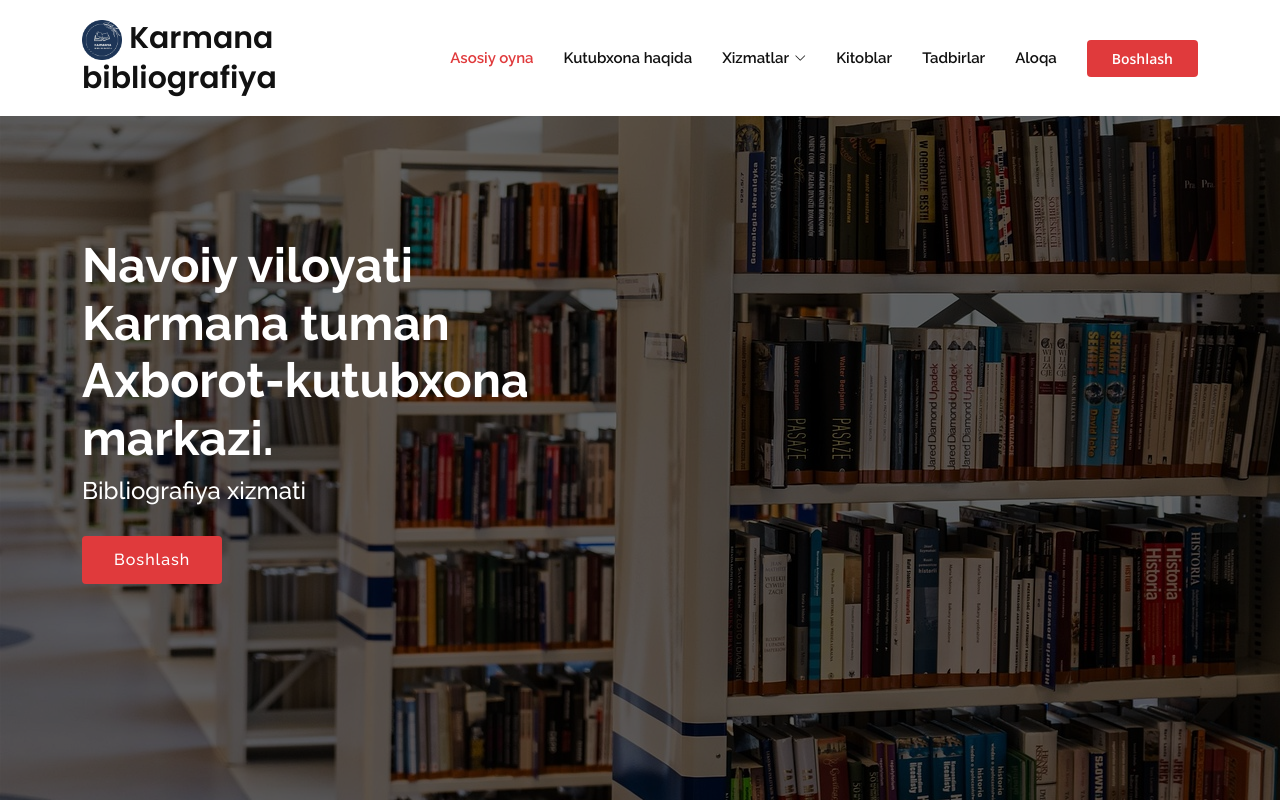
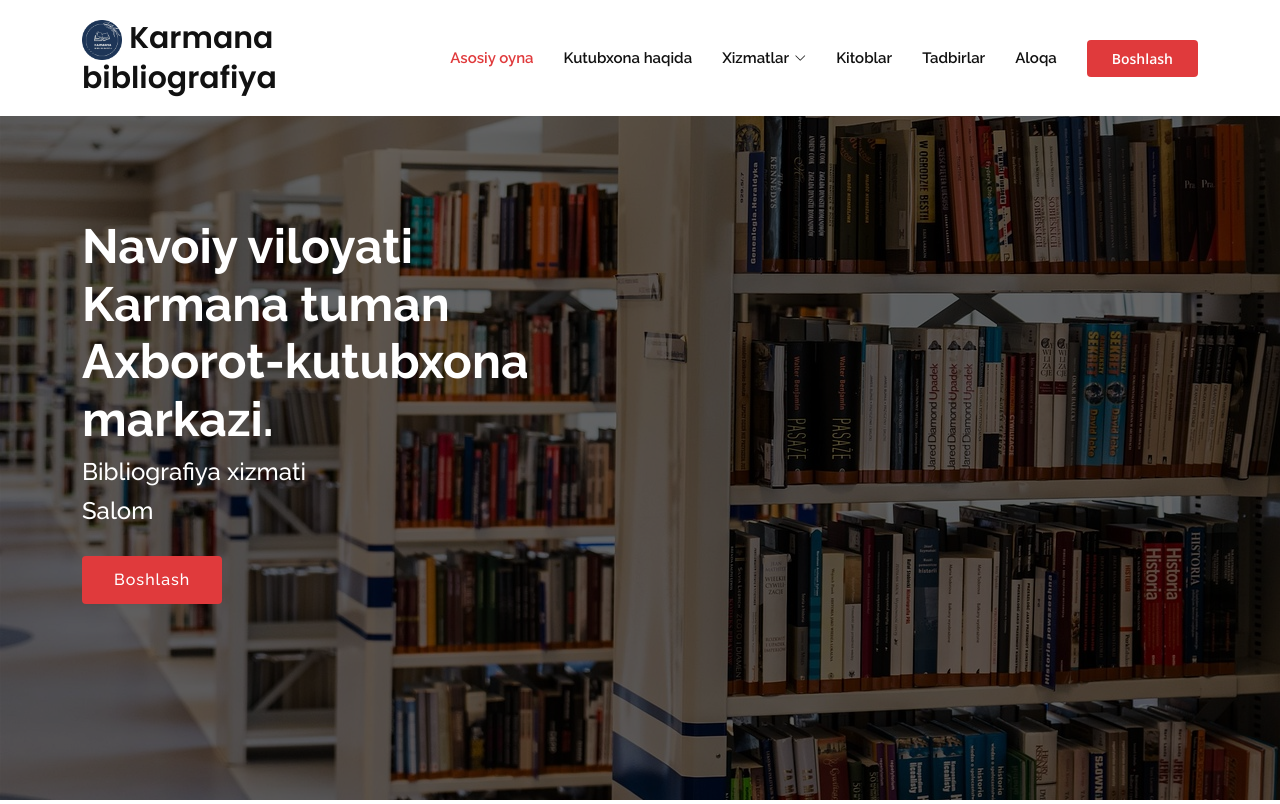
Before and after one commit to rustamovjavohir/KarmanaAKM, a Django app: page / in a window 1280 px wide. Shown: the top 804 px of the page. Run offline with Django 4.2, Linux system fonts and the light colour scheme; data comes from the database, SQL or seed files in the repository; parts of the project's set-up code (start-up, migrations or seed data) failed here and were passed over; some libraries are stand-ins or nearby versions.

Commit message:
template

```diff
--- a/templates/Presento/index.html
+++ b/templates/Presento/index.html
@@ -12,6 +12,7 @@
                     <div class="col-xl-6">
                         <h1>Navoiy viloyati Karmana tuman Axborot-kutubxona markazi.</h1>
                         <h2>Bibliografiya xizmati</h2>
+                        <h2>Salom</h2>
                         <a href="#about" class="btn-get-started scrollto">Boshlash</a>
                     </div>
                 </div>
```
